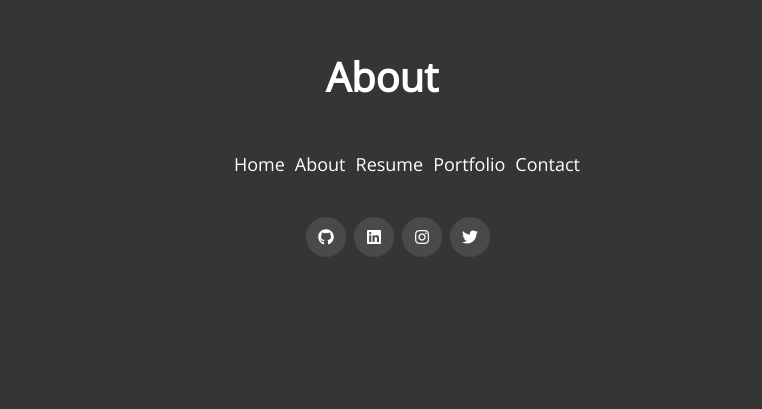
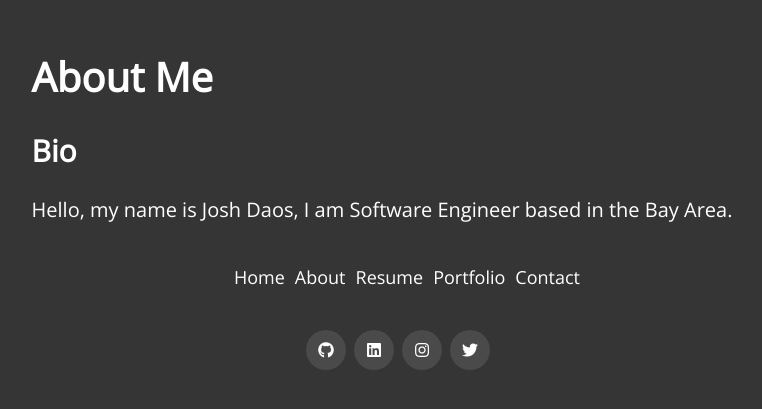
Before and after one commit to joshdaos/jd-portfolio, a React (Create React App) app in the folder portfolio-app/: page /about in a window 1280 px wide. Shown: the part 103-512 px from the top of the page, without its empty margins (258-1020 px from the left). Built offline with nearby package versions, Linux system fonts and the light colour scheme.

Commit message:
added components

```diff
--- /dev/null
+++ b/portfolio-app/src/components/About/Bio.js
@@ -0,0 +1,14 @@
+import React from 'react'
+
+function Bio() {
+    return (
+        <div className="bio__container">
+            <h2>Bio</h2>
+            <p className="bio__content">
+                Hello, my name is Josh Daos, I am Software Engineer based in the Bay Area.
+            </p>
+        </div>
+    )
+}
+
+export default Bio
--- a/portfolio-app/src/pages/About.js
+++ b/portfolio-app/src/pages/About.js
@@ -1,9 +1,11 @@
 import React from 'react'
+import Bio from '../components/About/Bio'
 
 function About() {
     return (
         <div>
-           <h1>About</h1>
+           <h1>About Me</h1>
+           <Bio />
         </div>
     )
 }
--- a/portfolio-app/src/pages/Home.js
+++ b/portfolio-app/src/pages/Home.js
@@ -3,7 +3,7 @@ import Typewriter from 'typewriter-effect';
 
 function Home() {
     return (
-        <div>
+        <div className="home__container">
             <Typewriter className="typewriter__content"
             onInit={(typewriter) => {
                 typewriter.typeString('Creator')
@@ -33,6 +33,13 @@ function Home() {
             <p className="home__p-two">
                 Creator. Designer. Developer.
             </p>
+
+            <div className="circles">
+                <span className="circle__one"></span>
+                <span className="circle__two"></span>
+                <span className="circle__three"></span>
+            </div>
+
         </div>
     )
 }
```
Also changed, not shown: portfolio-app/src/App.css (+49 -0 lines).
